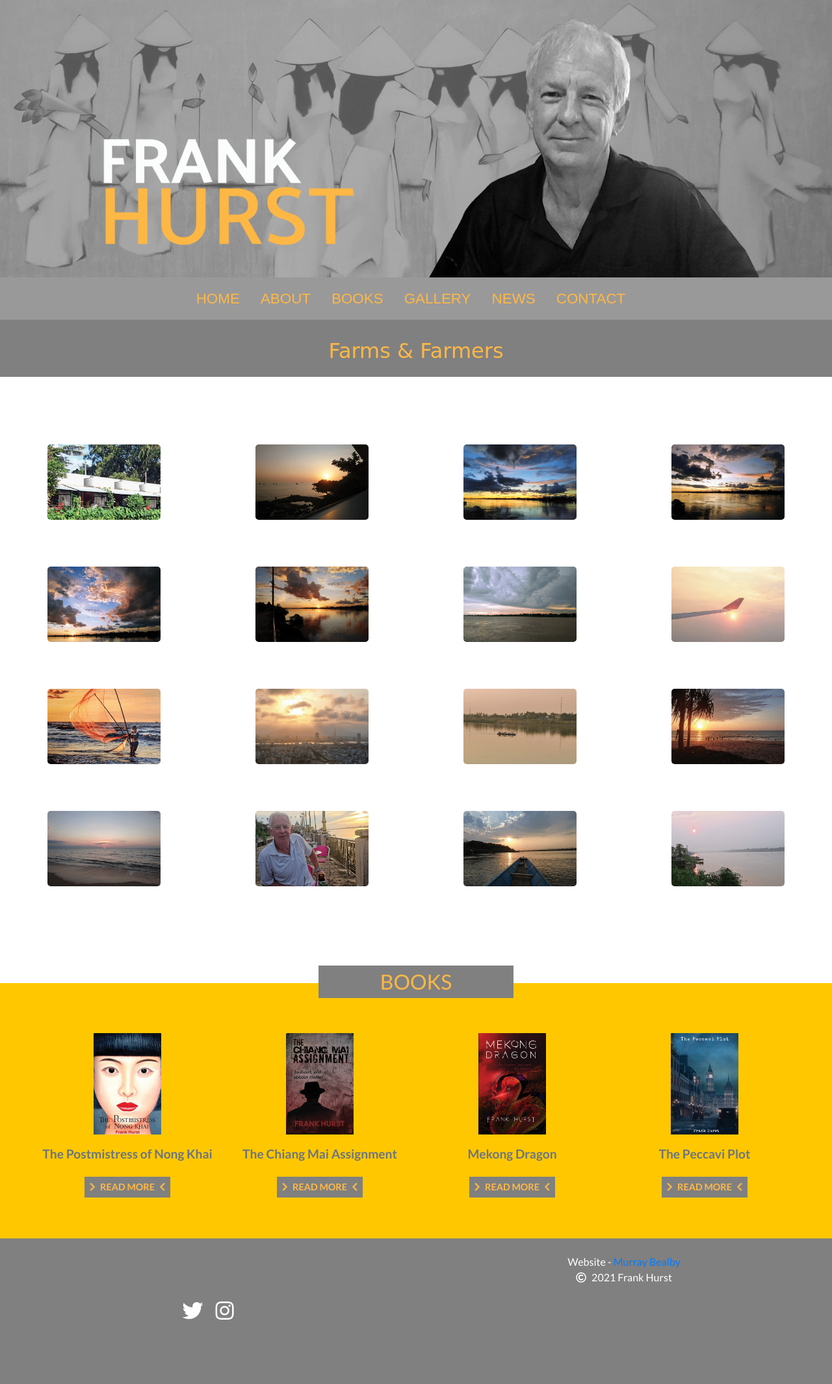
After one commit to Bealby/frank-hurst, a Flask app: page /galleryFarm in a window 1280 px wide. The commit adds this page. Shown: the whole page at 65% size. Run offline with Flask 2, Linux system fonts and the light colour scheme; some libraries are stand-ins or nearby versions; some web fonts are replaced.

Commit message:
Create gallery-farm.html. Set-up app.py. Updatd links¨

```diff
--- a/app.py
+++ b/app.py
@@ -83,6 +83,13 @@ def gallerySunset():
     return render_template("gallery-sunsets.html")
 
 
+# Function to load 'Gallery-Farms'
+
+@app.route('/galleryFarm')
+def galleryFarm():
+    return render_template("gallery-farms.html")
+
+
 # Function to load 'News'
 
 @app.route('/news')
--- /dev/null
+++ b/templates/gallery-farms.html
@@ -0,0 +1,82 @@
+{% extends 'base.html' %}
+
+{% block content %}
+
+<div class="container-fluid">
+    <div class="row">
+        <div class="col-12 gradient page-header">
+            <p class="text-center pt-4">Farms & Farmers</p>
+        </div>
+    </div>
+</div>
+
+<div class="container-fluid">
+    <div class="row margin-about-section1">
+        <div class="col-sm-12 col-md-6 col-lg-3 text-center pt-4 pb-5">
+            <img id="myImg" src="static/images/gallery/farms/farm1.png" class="img-fluid gallery-images"
+                alt="Temples & Tonsures" />
+        </div>
+        <div class="col-sm-12 col-md-6 col-lg-3 text-center pt-4 pb-5">
+            <img id="myImg" src="static/images/gallery/sunsets/sunset2.png" class="img-fluid gallery-images"
+                alt="Temples & Tonsures" />
+        </div>
+        <div class="col-sm-12 col-md-6 col-lg-3 text-center pt-4 pb-5">
+            <img id="myImg" src="static/images/gallery/sunsets/sunset3.png" class="img-fluid gallery-images"
+                alt="Temples & Tonsures" />
+        </div>
+        <div class="col-sm-12 col-md-6 col-lg-3 text-center pt-4 pb-5">
+            <img id="myImg" src="static/images/gallery/sunsets/sunset4.png" class="img-fluid gallery-images"
+                alt="Temples & Tonsures" />
+        </div>
+        <div class="col-sm-12 col-md-6 col-lg-3 text-center pt-4 pb-5">
+            <img id="myImg" src="static/images/gallery/sunsets/sunset5.png" class="img-fluid gallery-images"
+                alt="Temples & Tonsures" />
+        </div>
+        <div class="col-sm-12 col-md-6 col-lg-3 text-center pt-4 pb-5">
+            <img id="myImg" src="static/images/gallery/sunsets/sunset6.png" class="img-fluid gallery-images"
+                alt="Temples & Tonsures" />
+        </div>
+        <div class="col-sm-12 col-md-6 col-lg-3 text-center pt-4 pb-5">
+            <img id="myImg" src="static/images/gallery/sunsets/sunset7.png" class="img-fluid gallery-images"
+                alt="Temples & Tonsures" />
+        </div>
+        <div class="col-sm-12 col-md-6 col-lg-3 text-center pt-4 pb-5">
+            <img id="myImg" src="static/images/gallery/sunsets/sunset8.png" class="img-fluid gallery-images"
+                alt="Temples & Tonsures" />
+        </div>
+        <div class="col-sm-12 col-md-6 col-lg-3 text-center pt-4 pb-5">
+            <img id="myImg" src="static/images/gallery/sunsets/sunset9.png" class="img-fluid gallery-images"
+                alt="Temples & Tonsures" />
+        </div>
+        <div class="col-sm-12 col-md-6 col-lg-3 text-center pt-4 pb-5">
+            <img id="myImg" src="static/images/gallery/sunsets/sunset10.png" class="img-fluid gallery-images"
+                alt="Temples & Tonsures" />
+        </div>
+        <div class="col-sm-12 col-md-6 col-lg-3 text-center pt-4 pb-5">
+            <img id="myImg" src="static/images/gallery/sunsets/sunset11.png" class="img-fluid gallery-images"
+                alt="Temples & Tonsures" />
+        </div>
+        <div class="col-sm-12 col-md-6 col-lg-3 text-center pt-4 pb-5">
+            <img id="myImg" src="static/images/gallery/sunsets/sunset12.png" class="img-fluid gallery-images"
+                alt="Temples & Tonsures" />
+        </div>
+        <div class="col-sm-12 col-md-6 col-lg-3 text-center pt-4 pb-5">
+            <img id="myImg" src="static/images/gallery/sunsets/sunset13.png" class="img-fluid gallery-images"
+                alt="Temples & Tonsures" />
+        </div>
+        <div class="col-sm-12 col-md-6 col-lg-3 text-center pt-4 pb-5">
+            <img id="myImg" src="static/images/gallery/sunsets/sunset14.png" class="img-fluid gallery-images"
+                alt="Temples & Tonsures" />
+        </div>
+        <div class="col-sm-12 col-md-6 col-lg-3 text-center pt-4 pb-5">
+            <img id="myImg" src="static/images/gallery/sunsets/sunset15.png" class="img-fluid gallery-images"
+                alt="Temples & Tonsures" />
+        </div>
+        <div class="col-sm-12 col-md-6 col-lg-3 text-center pt-4 pb-5">
+            <img id="myImg" src="static/images/gallery/sunsets/sunset16.png" class="img-fluid gallery-images"
+                alt="Temples & Tonsures" />
+        </div>
+    </div>
+</div>
+
+{% endblock %}
```
Also changed, not shown: templates/gallery.html (+11 -0 lines).
